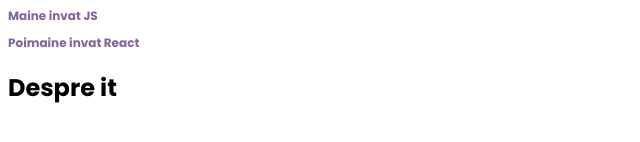
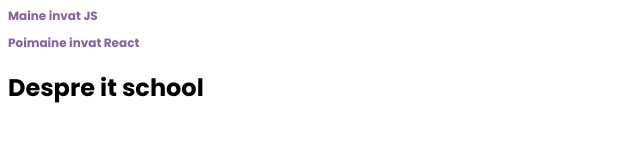
Before and after one commit to Andreia-Zancianu/Andreia-Zancianu, a plain HTML site: page index.html in a window 1280 px wide. Shown: the part 318-460 px from the top of the page, without its empty margins (0-640 px from the left). Drawn offline with Linux system fonts and the light colour scheme.

Commit message:
about h2

```diff
--- a/index.html
+++ b/index.html
@@ -31,7 +31,7 @@ change commit
 
     <div id="Astazi invatam box"></div>
     <main>
-        <h2>Despre it</h2>
+        <h2>Despre it school</h2>
     </main>
 </body>
 </html>
```
